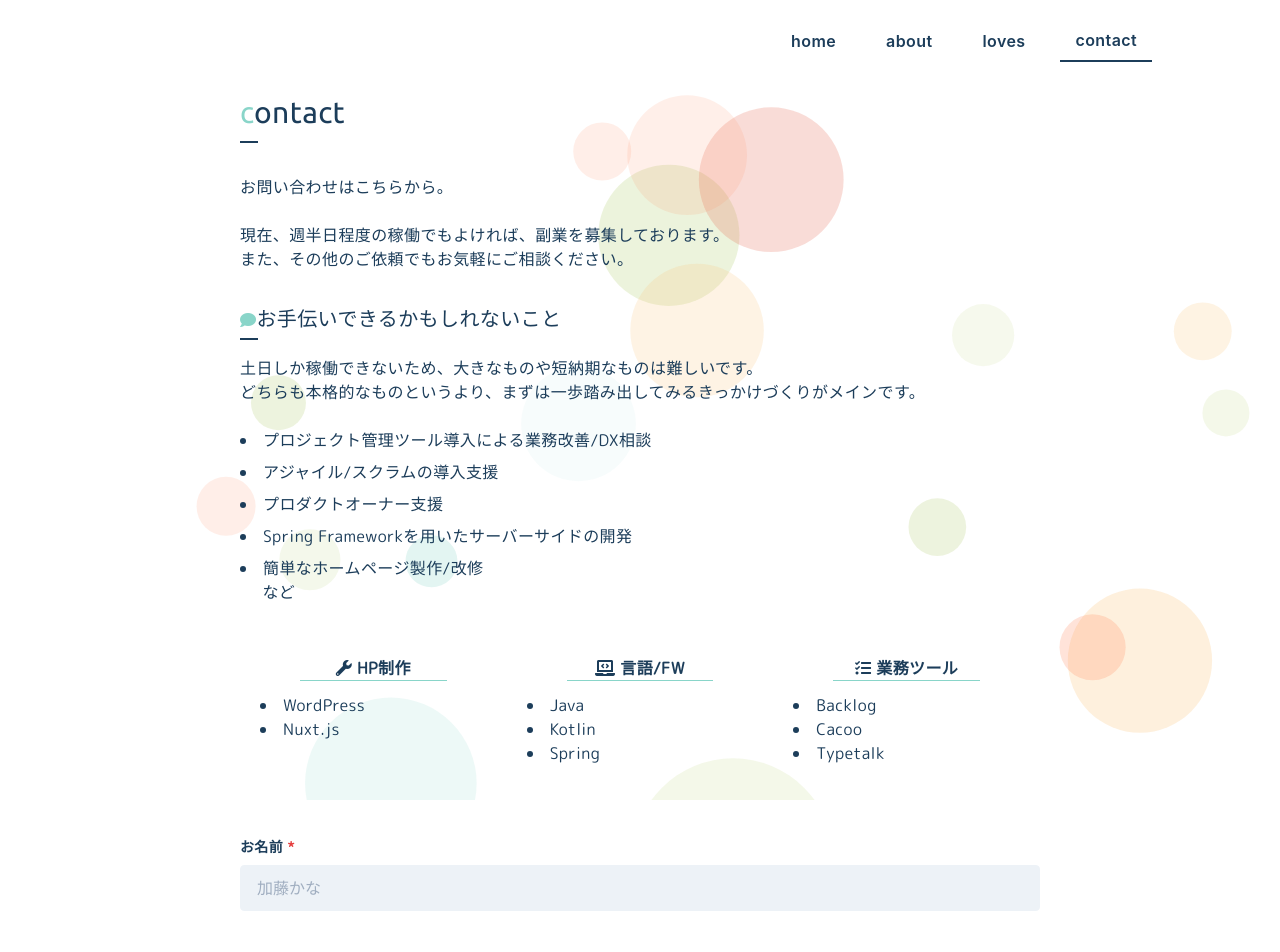
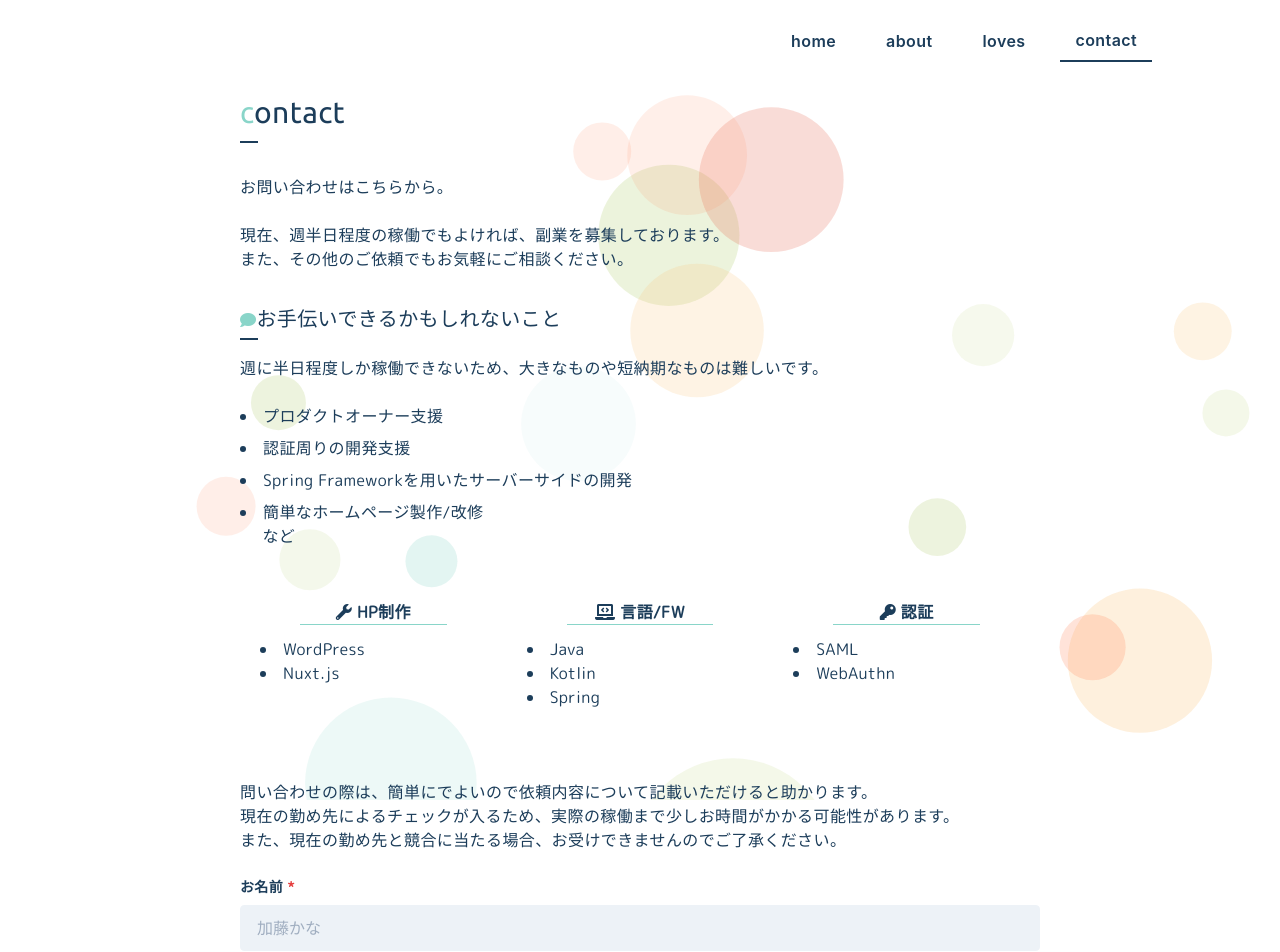
Before and after one commit to kxn4t/homepage, a Nuxt app: page /contact in a window 1280 px wide. Shown: the top 952 px of the page. Built offline with nearby package versions, Linux system fonts and the light colour scheme.

Commit message:
some update

```diff
--- a/components/molecules/RoundLinkButtons.vue
+++ b/components/molecules/RoundLinkButtons.vue
@@ -44,6 +44,9 @@ export default {
 .round-button:hover /deep/ .icon-qiita {
   color: #55c500;
 }
+.round-button:hover /deep/ .icon-zenn {
+  color: #3ea8ff;
+}
 
 @keyframes fade-in {
   0% {
--- a/components/organisms/about/About.vue
+++ b/components/organisms/about/About.vue
@@ -15,7 +15,7 @@
         <p>
           プログラムを書くよりも機能の設計などが得意で、最近はプロダクトオーナーとして色々やってる。
         </p>
-        <p>本当のところはプログラムばりばり書けるマンになりたい。</p>
+        <p>認証周りをよく触っていて、特にSAMLに強みを持っている。</p>
         <p>
           ボードゲームをやったり、最近はおめシスの動画をひたすら見るのが生きがい。
           ただのオタク。
@@ -48,13 +48,6 @@ export default {
           iconElement: '<i class="fab fa-twitter"></i>',
         },
         {
-          link: 'https://mastodon.kxn4t.tech/@kxn4t',
-          rel: 'me',
-          label: 'mastodon account',
-          iconClass: 'icon-mastodon',
-          iconElement: '<i class="fab fa-mastodon"></i>',
-        },
-        {
           link: 'https://github.com/kxn4t',
           label: 'github account',
           iconClass: 'icon-github',
@@ -67,6 +60,12 @@ export default {
           iconElement: '<span class="font-ja font-bold">Q</span>',
         },
         {
+          link: 'https://zenn.dev/kxn4t',
+          label: 'zenn account',
+          iconClass: 'icon-zenn',
+          iconElement: '<span class="font-ja font-bold">Z</span>',
+        },
+        {
           link: 'https://kxn4t.hatenablog.com/',
           label: 'blog account',
           iconClass: 'icon-hatenablog',
--- a/components/organisms/contact/ContactDescription.vue
+++ b/components/organisms/contact/ContactDescription.vue
@@ -6,14 +6,12 @@
         <span class="font-ja">お手伝いできるかもしれないこと</span>
       </h1>
       <div class="font-ja">
-        <p>土日しか稼働できないため、大きなものや短納期なものは難しいです。</p>
         <p class="mb-6">
-          どちらも本格的なものというより、まずは一歩踏み出してみるきっかけづくりがメインです。
+          週に半日程度しか稼働できないため、大きなものや短納期なものは難しいです。
         </p>
         <ul class="list-disc list-inside">
-          <li>プロジェクト管理ツール導入による業務改善/DX相談</li>
-          <li>アジャイル/スクラムの導入支援</li>
           <li>プロダクトオーナー支援</li>
+          <li>認証周りの開発支援</li>
           <li>Spring Frameworkを用いたサーバーサイドの開発</li>
           <li>簡単なホームページ製作/改修<br />など</li>
         </ul>
@@ -56,9 +54,9 @@ export default {
           list: ['Java', 'Kotlin', 'Spring'],
         },
         {
-          header: '業務ツール',
-          headerIconClasses: ['fas', 'fa-tasks'],
-          list: ['Backlog', 'Cacoo', 'Typetalk'],
+          header: '認証',
+          headerIconClasses: ['fas', 'fa-key'],
+          list: ['SAML', 'WebAuthn'],
         },
       ],
     }
--- a/components/organisms/loves/Mangas.vue
+++ b/components/organisms/loves/Mangas.vue
@@ -30,7 +30,7 @@ export default {
             'https://www.amazon.co.jp/gp/product/B07N3NRSKF/ref=as_li_tl?ie=UTF8&camp=247&creative=1211&creativeASIN=B07N3NRSKF&linkCode=as2&tag=midway00-22&linkId=03a8963d62d64b10d5d1cdfccae1399a',
           title: 'ぼっち・ざ・ろっく！',
           content:
-            'いいいいいイキってすみません…。ここ数年で一番笑った漫画。最高に面白い。好きでしかない。素材が豊富でLINEスタンプも最高に使い勝手がいい。陰キャなのでロックをやりたいと思います。アニメ化おめでとう！！(既刊3巻)',
+            'いいいいいイキってすみません…。ここ数年で一番笑った漫画。最高に面白い。好きでしかない。素材が豊富でLINEスタンプも最高に使い勝手がいい。陰キャなのでロックをやりたいと思います。アニメ化おめでとう！！',
           tags: [],
         },
         {
@@ -39,7 +39,7 @@ export default {
             'https://www.amazon.co.jp/gp/product/B013FVA8IO/ref=as_li_tl?ie=UTF8&camp=247&creative=1211&creativeASIN=B013FVA8IO&linkCode=as2&tag=midway00-22&linkId=51f0fbbf4a7159f85d55b5630e1260a7',
           title: '箱入りドロップス',
           content:
-            'どうしてアニメ化しないのかが不思議な作品No.1。徐々にお互いを意識していくなかで、あの最終巻。思わず号泣しながら読みました…。みんな幸せそうで何より。本当に本当にいい作品だった。(全6巻)',
+            'どうしてアニメ化しないのかが不思議な作品No.1。徐々にお互いを意識していくなかで、あの最終巻。思わず号泣しながら読みました…。みんな幸せそうで何より。本当に本当にいい作品だった。',
           tags: [],
         },
         {
@@ -48,7 +48,7 @@ export default {
             'https://www.amazon.co.jp/gp/product/4757559208/ref=as_li_tl?ie=UTF8&camp=247&creative=1211&creativeASIN=4757559208&linkCode=as2&tag=midway00-22&linkId=5a9d9ce0147e7e7f6d76642abcd06d8c',
           title: 'その着せ替え人形は恋をする',
           content:
-            '恋心に気づいてからのイチャイチャ加減がたまらない一品。ギャルという見た目に反して好きなものに対してとことん真剣な喜多川さんが美少女すぎてつらい。。。(既刊6巻)',
+            '恋心に気づいてからのイチャイチャ加減がたまらない一品。ギャルという見た目に反して好きなものに対してとことん真剣な喜多川さんが美少女すぎてつらい。。。',
           tags: [],
         },
         {
@@ -57,7 +57,7 @@ export default {
             'https://www.amazon.co.jp/gp/product/4065162238/ref=as_li_tl?ie=UTF8&camp=247&creative=1211&creativeASIN=4065162238&linkCode=as2&tag=midway00-22&linkId=f6818fdad8ed982a3ff6678719064245',
           title: '可愛いだけじゃない式守さん',
           content:
-            '式守さんは可愛くて優しくてそして強いイケメン彼女だけど、和泉くんのふとした行動でとたんに可愛いギャップにニヤニヤが止まらない…。(既刊7巻)',
+            '式守さんは可愛くて優しくてそして強いイケメン彼女だけど、和泉くんのふとした行動でとたんに可愛いギャップにニヤニヤが止まらない…。',
           tags: [],
         },
         {
@@ -66,7 +66,7 @@ export default {
             'https://www.amazon.co.jp/gp/product/B07FSM2K3F/ref=as_li_tl?ie=UTF8&camp=247&creative=1211&creativeASIN=B07FSM2K3F&linkCode=as2&tag=midway00-22&linkId=1008a2d05c8d03f7ad8cf4c788991adc',
           title: '未熟なふたりでございますが',
           content:
-            'お互い未経験でそのまま新婚生活が始まってしまった話。とにかくピュアなイチャイチャが堪能できて眼福。テレ顔がものすごく可愛くてたまらない…。(既刊8巻)',
+            'お互い未経験でそのまま新婚生活が始まってしまった話。とにかくピュアなイチャイチャが堪能できて眼福。テレ顔がものすごく可愛くてたまらない…。',
           tags: [],
         },
         {
@@ -75,7 +75,7 @@ export default {
             'https://www.amazon.co.jp/gp/product/4901926896/ref=as_li_tl?ie=UTF8&camp=247&creative=1211&creativeASIN=4901926896&linkCode=as2&tag=midway00-22&linkId=2827fccbc6cf87382e2e4e2e16aef66f',
           title: 'ARIA (+AQUA)',
           content:
-            '元気がなくなったときに読む。人生のバイブル。本当にARIAには何度救われたかわからない…。今まで生きてこれたのは間違いなくARIAのおかげ。明日からまた頑張ろう。(全2+12巻)',
+            '元気がなくなったときに読む。人生のバイブル。本当にARIAには何度救われたかわからない…。今まで生きてこれたのは間違いなくARIAのおかげ。明日からまた頑張ろう。',
           tags: ['アリス・キャロル'],
         },
       ],
--- a/pages/contact.vue
+++ b/pages/contact.vue
@@ -2,12 +2,23 @@
   <!-- contact -->
   <section class="w-full">
     <h1 class="section-header text-3xl my-5 sm:mt-5 sm:mb-8">contact</h1>
-    <p class="font-ja mb-6">お問い合わせはこちらから。</p>
-    <p class="font-ja">
-      現在、週半日程度の稼働でもよければ、副業を募集しております。
-    </p>
-    <p class="font-ja">また、その他のご依頼でもお気軽にご相談ください。</p>
+    <div class="font-ja">
+      <p class="mb-6">お問い合わせはこちらから。</p>
+      <p>現在、週半日程度の稼働でもよければ、副業を募集しております。</p>
+      <p>また、その他のご依頼でもお気軽にご相談ください。</p>
+    </div>
     <ContactDescription />
+    <div class="font-ja mb-6">
+      <p>
+        問い合わせの際は、簡単にでよいので依頼内容について記載いただけると助かります。
+      </p>
+      <p>
+        現在の勤め先によるチェックが入るため、実際の稼働まで少しお時間がかかる可能性があります。
+      </p>
+      <p>
+        また、現在の勤め先と競合に当たる場合、お受けできませんのでご了承ください。
+      </p>
+    </div>
     <ContactForm />
   </section>
 </template>
```
